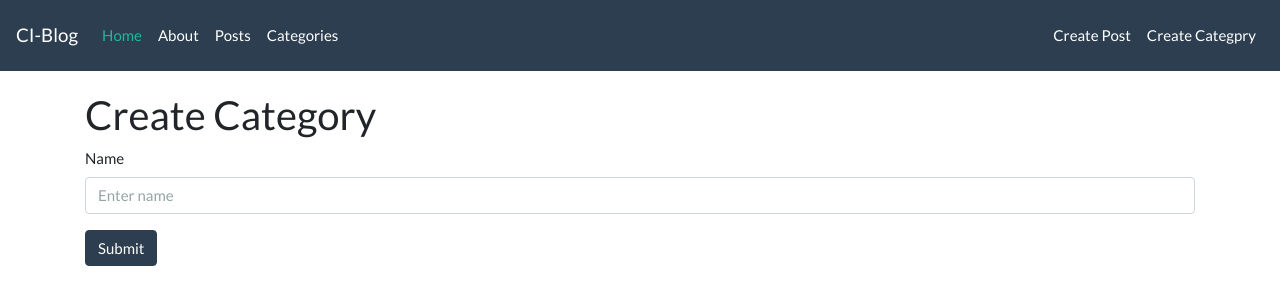
After one commit to tushar-kamra/CI_Blog, a CodeIgniter app: page /blog/categories/create in a window 1280 px wide. The commit adds this page. Shown: the top 305 px of the page. Run offline with CodeIgniter, Linux system fonts and the light colour scheme; some libraries are stand-ins or nearby versions.

Commit message:
Category wise fetch

```diff
--- a/application/config/autoload.php
+++ b/application/config/autoload.php
@@ -132,4 +132,4 @@ $autoload['language'] = array();
 |
 |	$autoload['model'] = array('first_model' => 'first');
 */
-$autoload['model'] = array('post_model');
+$autoload['model'] = array('post_model', 'category_model');
--- a/application/config/routes.php
+++ b/application/config/routes.php
@@ -5,7 +5,13 @@ $route['posts/create'] = 'posts/create';
 $route['posts/update'] = 'posts/update';
 $route['posts/(:any)'] = 'posts/view/$1';
 $route['posts'] = 'posts/index';
+
 $route['default_controller'] = 'pages/view';
+
+$route['categories'] = 'categories/index';
+$route['categories/create'] = 'categories/create';
+$route['categories/posts/(:any)'] = 'categories/posts/$1';
+
 $route['(:any)'] = 'pages/view/$1';
 $route['404_override'] = '';
 $route['translate_uri_dashes'] = FALSE;
--- /dev/null
+++ b/application/controllers/Categories.php
@@ -0,0 +1,38 @@
+<?php
+
+    class Categories extends CI_Controller {
+
+        public function index(){
+            $data['title'] = 'Categories';
+
+            $data['categories'] = $this->category_model->get_categories();
+
+            $this->load->view('templates/header');
+            $this->load->view('categories/index', $data);
+            $this->load->view('templates/footer');
+        }
+
+        public function create(){
+            $data['title'] = 'Create Category';
+
+            $this->form_validation->set_rules('name', 'Name', 'required');
+
+            if($this->form_validation->run() === FALSE){
+                $this->load->view('templates/header');
+                $this->load->view('categories/create', $data);
+                $this->load->view('templates/footer');
+            } else {
+                $this->category_model->create_category();
+                redirect('categories');
+            }
+        }
+
+        public function posts($id){
+            $data['title'] = $this->category_model->get_category($id)->name;
+            $data['posts'] = $this->post_model->get_posts_by_category($id);
+
+            $this->load->view('templates/header');
+            $this->load->view('posts/index', $data);
+            $this->load->view('templates/footer');
+        }
+    }
--- /dev/null
+++ b/application/models/Category_model.php
@@ -0,0 +1,25 @@
+<?php
+
+    class Category_model extends CI_Model {
+        public function __construct(){
+            $this->load->database();
+        }
+
+        public function get_categories(){
+            $this->db->order_by('name');
+            $query = $this->db->get('categories');
+            return $query->result_array();
+        }
+
+        public function create_category(){
+            $data = array(
+                'name' => $this->input->post('name')
+            );
+            return $this->db->insert('categories', $data);
+        }
+
+        public function get_category($id){
+            $query = $this->db->get_where('categories', array('id' => $id));
+            return $query->row();
+        }
+    }
--- a/application/models/Post_model.php
+++ b/application/models/Post_model.php
@@ -56,4 +56,11 @@ class Post_model extends CI_Model {
         $query = $this->db->get('categories');
         return $query->result_array();
     }
+
+    public function get_posts_by_category($category_id){
+        $this->db->order_by('posts.id', 'DESC');
+        $this->db->join('categories', 'categories.id = posts.category_id');
+        $query = $this->db->get_where('posts',array('category_id' => $category_id));
+        return $query->result_array();
+    }
 }
--- /dev/null
+++ b/application/views/categories/create.php
@@ -0,0 +1,11 @@
+<h2><?= $title; ?></h2>
+
+<?= validation_errors(); ?>
+
+<?= form_open_multipart('categories/create'); ?>
+    <div class="form-group">
+        <label for="name">Name</label>
+        <input type="text" name="name" class="form-control" placeholder="Enter name">
+    </div>
+    <button type="submit" class="btn btn-primary">Submit</button>
+</form>
--- /dev/null
+++ b/application/views/categories/index.php
@@ -0,0 +1,6 @@
+<h2><?= $title; ?></h2>
+<ul class="list-group">
+    <?php foreach($categories as $category): ?>
+        <li class="list-group-item"><a href="<?= site_url('/categories/posts/' . $category['id']); ?>"><?= $category['name']; ?></a></li>
+    <?php endforeach; ?>
+</ul>
--- a/application/views/templates/header.php
+++ b/application/views/templates/header.php
@@ -24,7 +24,15 @@
                         <a class="nav-link" href="<?= base_url() ?>posts">Posts</a>
                     </li>
                     <li class="nav-item">
+                        <a class="nav-link" href="<?= base_url() ?>categories">Categories</a>
+                    </li>
+                </ul>
+                <ul class="navbar-nav navbar-right">
+                    <li class="nav-item">
                         <a class="nav-link" href="<?= base_url() ?>posts/create">Create Post</a>
+                    </li>
+                    <li class="nav-item">
+                        <a class="nav-link" href="<?= base_url() ?>categories/create">Create Categpry</a>
                     </li>
                 </ul>
             </div>
--- a/static/css/style.css
+++ b/static/css/style.css
@@ -1,3 +1,7 @@
+.container {
+    margin-top: 20px;
+}
+
 .post-date {
     background-color: #f4f4f4;
     padding: 4px;
```
